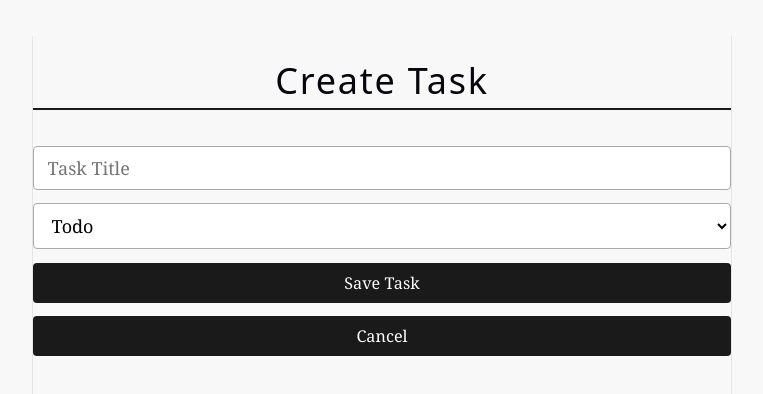
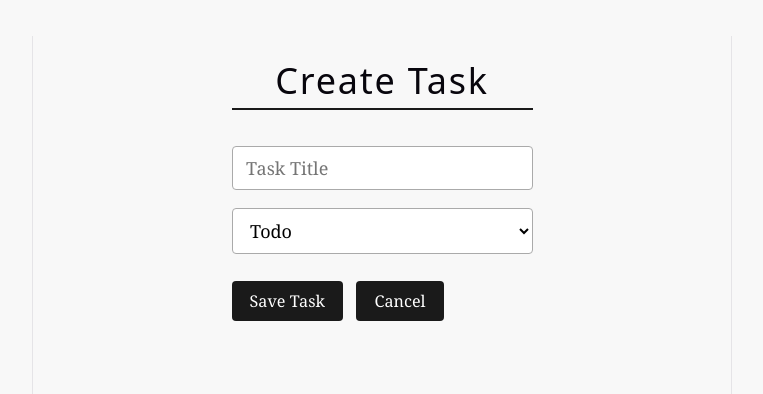
Before and after one commit to meganclapinski25/4320-state-management, a React (Vite) app: page /tasks/new in a window 1280 px wide. Shown: the top 394 px of the page, without its empty margins (258-1021 px from the left). Built offline with nearby package versions, Linux system fonts and the light colour scheme.

Commit message:
almost done styling

```diff
--- a/src/App.css
+++ b/src/App.css
@@ -192,3 +192,14 @@ a.btn-link {
 a.btn-link:hover {
   background: #333;
 }
+
+form button {
+  width: auto;
+  align-self: flex-start;
+}
+
+form {
+  display: flex;
+  flex-direction: column;
+  gap: 1rem;
+}
--- a/src/pages/TaskDetail.jsx
+++ b/src/pages/TaskDetail.jsx
@@ -58,16 +58,19 @@ function TaskDetail (){
 
                     </select>
 
-                    <button onClick={handleSave}>Save</button>
-                    <button onClick={() => setIsEditing(false)}>Cancel</button>
+                    <div style={{ display: 'flex', gap: '0.75rem', marginTop: '0.5rem' }}>
+                        <button onClick={handleSave}>Save</button>
+                        <button onClick={() => setIsEditing(false)}>Cancel</button>
+                    </div>
+
                 </div>
 
             ):(
                 <div>
                      <h1>{task.title}</h1>
                         <p>Status: {task.status}</p>
-                        <p>Created: {task.createdAt}</p>
-                        <p>Updated: {task.updatedAt}</p>
+                        <p>Created: {new Date(task.createdAt).toLocaleString('en-US', {timeZone:'America/Los_Angeles', dateStyle: 'short', timeStyle: 'short'})}</p>
+                        <p>Updated: {new Date(task.updatedAt).toLocaleString('en-US', {timeZone:'America/Los_Angeles', dateStyle: 'short', timeStyle: 'short'})}</p>
                         <div style={{display:'flex', gap: '0.75rem', marginTop: '1rem', alignItems:'center', justifyContent: 'center'  }}>
                             <button onClick={() => setIsEditing(true)} className="edit-btn">Edit</button>
                             <button onClick={()=>{dispatch(deleteTask(task.id)); navigate('/tasks')}} className="delete-btn ">Delete</button>
--- a/src/pages/TaskNew.jsx
+++ b/src/pages/TaskNew.jsx
@@ -44,7 +44,7 @@ function TaskNew({}){
 
 
     return(
-        <div>
+        <div style={{maxWidth: '400px', margin:'0 auto'}}>
             <h1> Create Task</h1>
             <form onSubmit ={handleSubmit}>
                 <input
@@ -66,9 +66,10 @@ function TaskNew({}){
                     <option value = "done">Done</option>
                 </select>
 
-                <button type="submit">Save Task</button>
-                <button type="button" onClick ={handleCancel}>Cancel</button>
-
+                <div style={{ display: 'flex', gap: '0.75rem', marginTop: '0.5rem' }}>
+                    <button type="submit">Save Task</button>
+                    <button type="button" onClick ={handleCancel}>Cancel</button>
+                </div>
 
 
             </form>
```
